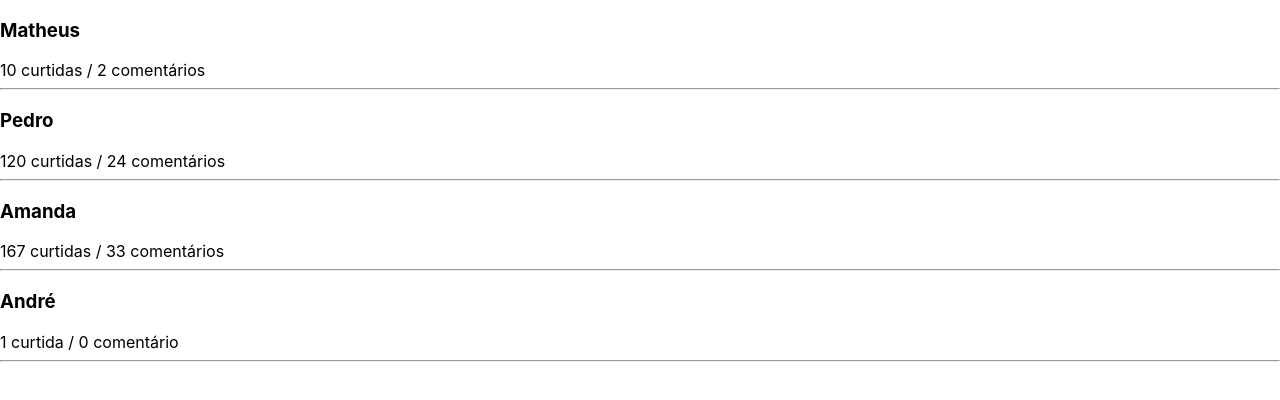
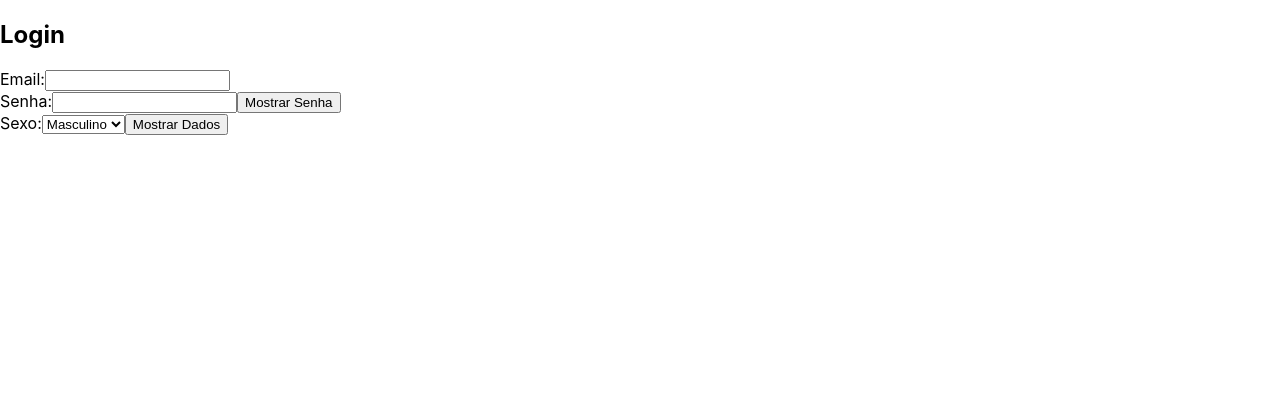
Before and after one commit to GabrielSoaresGomes/ReactJS-do-Zero-ao-Avancado, a React (Create React App) app in the folder meusite/: page / in a window 1280 px wide. Shown: the top 400 px of the page. Built offline with nearby package versions, Linux system fonts and the light colour scheme.

Commit message:
Manipulando formulários

```diff
--- a/meusite/src/App.js
+++ b/meusite/src/App.js
@@ -1,29 +1,55 @@
 import React, {Component} from 'react'
-
-import Feed from './components/feed'
 
 class App extends Component{
 
     constructor(props){
         super(props)
         this.state = {
-            feed: [
-                {id: 1, username: "Matheus", curtidas:10, comentarios:2},
-                {id: 2, username: "Pedro", curtidas:120, comentarios: 24},
-                {id: 3, username: "Amanda", curtidas:167, comentarios: 33},
-                {id: 4, username: "André", curtidas:1, comentarios: 0},
-            ]
+            email: '',
+            senha: '',
+            sexo: 'masculino'
         }
+        this.trocaEmail = this.trocaEmail.bind(this)
+        this.mostrarDados = this.mostrarDados.bind(this)
+        this.trocarSexo = this.trocarSexo.bind(this)
+    }
+
+    trocaEmail(e) {
+        let valorDigitado = e.target.value;
+        this.setState({email: valorDigitado})
+    }
+
+    mostrarDados() {
+        document.getElementById('dados').style.display === 'block' ?
+        document.getElementById('dados').style.display = 'none':
+        document.getElementById('dados').style.display = 'block'
+    }
+
+    trocarSexo(e) {
+        this.setState({sexo: e.target.value})
     }
 
     render() {
         return(
             <div>
-                {this.state.feed.map((item) => {
-                    return(
-                        <Feed id={item.id} username={item.username} curtidas={item.curtidas} comentarios={item.comentarios} />
-                    )
-                })}
+                <h2>Login</h2>
+                Email:
+                <input type="email" name="email" value={this.state.email} onChange={this.trocaEmail} /> <br/>
+                Senha:
+                <input id='inputSenha' type="password" name='senha' value={this.state.senha} onChange={(e) => this.setState({senha: e.target.value})} />
+                <button onClick={() => {
+                        document.getElementById('inputSenha').getAttribute('type') === "password" ?
+                        document.getElementById('inputSenha').setAttribute('type', 'text') :
+                        document.getElementById('inputSenha').setAttribute('type', 'password')
+                    }} >Mostrar Senha</button>
+                <br/>
+                Sexo:
+                <select name="sexo" onChange={this.trocarSexo} value={this.state.sexo}>
+                    <option value='masculino'>Masculino</option>
+                    <option value="feminino">Feminino</option>
+                </select>
+                <button onClick={this.mostrarDados}>Mostrar Dados</button>
+                <p style={{display: 'none'}} id='dados'>EMAIL:{this.state.email} <br/> SENHA:{this.state.senha} <br/> SEXO:{this.state.sexo} </p>
             </div>
         )
     }
--- a/meusite/src/components/feed/index.js
+++ /dev/null
@@ -1,15 +0,0 @@
-import React, {Component} from 'react'
-
-class Feed extends Component{
-    render() {
-        return(
-            <div key={this.props.id}>
-            <h3>{this.props.username}</h3>
-            <a>{this.props.curtidas} {this.props.curtidas > 1 ? 'curtidas': 'curtida'} / {this.props.comentarios} {this.props.comentarios > 1 ? 'comentários': 'comentário'} </a>
-            <hr/>
-        </div>
-        )
-    }
-}
-
-export default Feed
```
